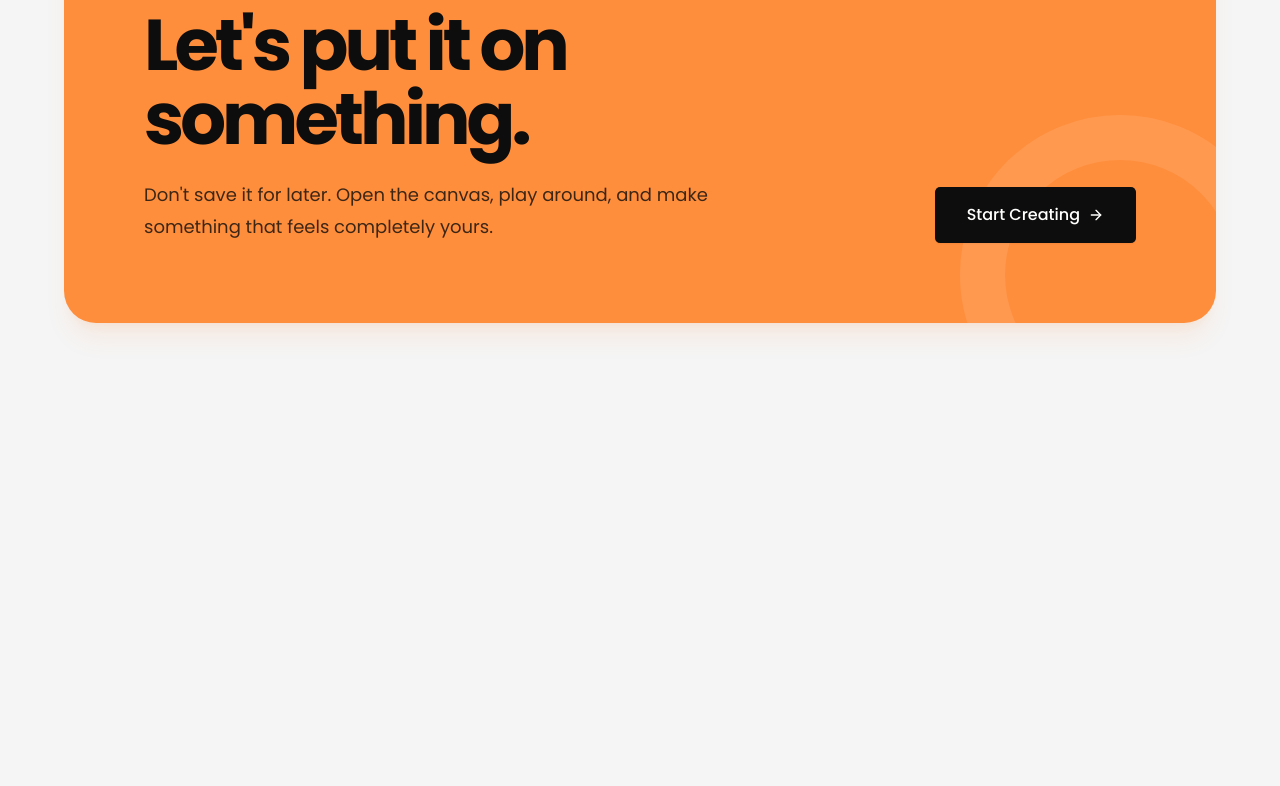
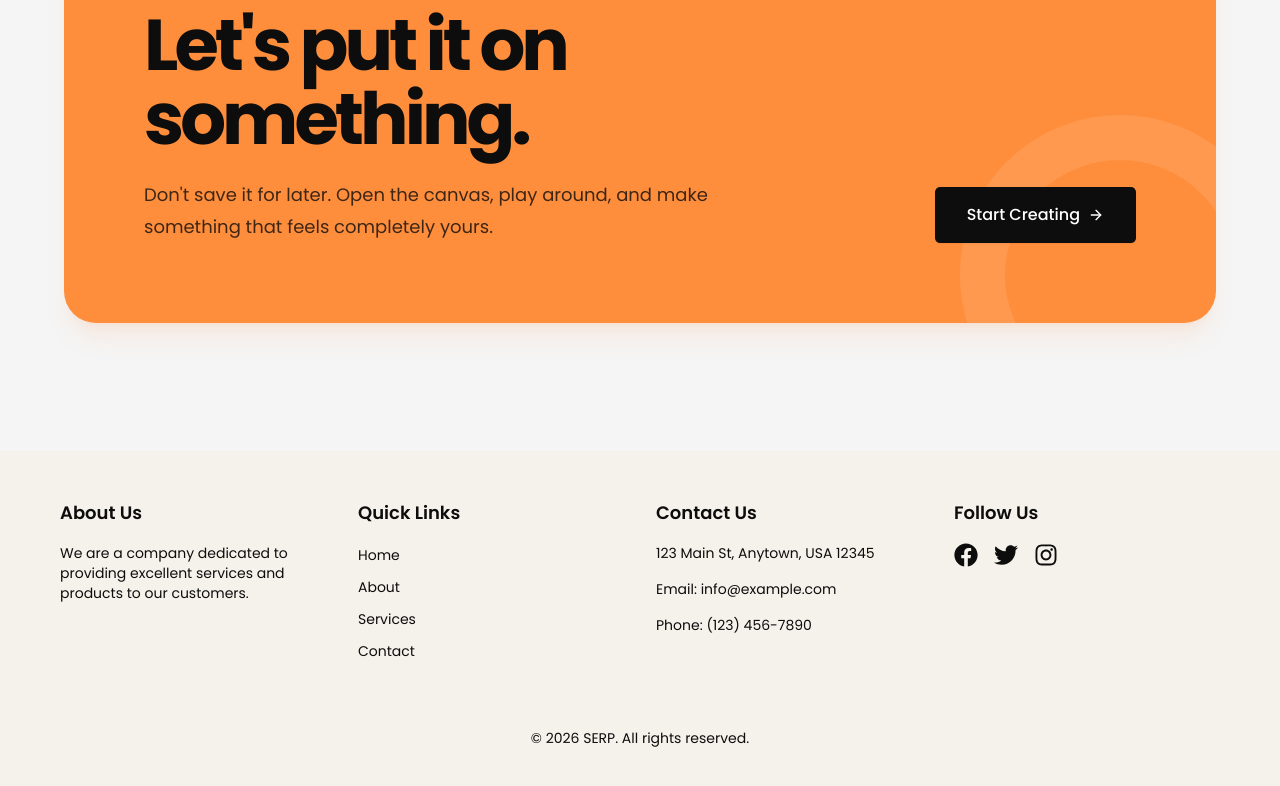
Before and after one commit to devkotarojan/aafnoinkv_main_project, a Next.js app: page / in a window 1280 px wide. Shown: the part 3358-4144 px from the top of the page. Before the commit the page ends 3809 px from the top, so only its background shows below. Built offline with nearby package versions, Linux system fonts and the light colour scheme.

Commit message:
added the footer

```diff
--- a/package.json
+++ b/package.json
@@ -21,6 +21,7 @@
     "radix-ui": "^1.8.1",
     "react": "19.3.0",
     "react-dom": "19.3.0",
+    "react-icons": "^5.7.0",
     "shadcn": "^4.23.0",
     "tw-animate-css": "^1.4.0"
   },
--- a/src/app/(app)/layout.tsx
+++ b/src/app/(app)/layout.tsx
@@ -1,4 +1,5 @@
 import Navbar from "@/components/layout/navbar/navbar";
+import Footer from "@/components/layout/footer/footer";
 import "../globals.css";
 
 
@@ -7,6 +8,7 @@ export default function RootLayout({ children }: LayoutProps<"/">) {
     <>
       <Navbar />
       {children}
+      <Footer />
     </>
   );
 }
--- a/src/app/globals.css
+++ b/src/app/globals.css
@@ -10,6 +10,7 @@
   --font-sans: var(--font-poppins-sans);
   --font-mono: var(--font-firacode-mono);
   --font-heading: var(--font-sans);
+  --color-footer-background: var(--footer-background);
   --color-sidebar-ring: var(--sidebar-ring);
   --color-sidebar-border: var(--sidebar-border);
   --color-sidebar-accent-foreground: var(--sidebar-accent-foreground);
@@ -81,6 +82,7 @@
   --sidebar-accent-foreground: #0d0d0d;
   --sidebar-border: #e4e4e7;
   --sidebar-ring: #ff8e3c;
+  --footer-background: #f5f2eb;
   --font-sans: inter, ui-sans-serif, sans-serif, system-ui;
   --font-serif: ui-serif, georgia, cambria, "times new roman", times, serif;
   --font-mono: ui-monospace, sfmono-regular, menlo, monaco, consolas, "liberation mono", "courier new", monospace;
--- /dev/null
+++ b/src/components/layout/footer/footer.tsx
@@ -0,0 +1,96 @@
+import Link from "next/link";
+import { IconType } from "react-icons/lib";
+import {
+  FaFacebook,
+  FaTwitter,
+  FaInstagram,
+} from "react-icons/fa";
+
+interface SocialLink {
+  href: string;
+  icon: IconType;
+  name: string;
+}
+
+// Quick links
+const quickLinks = [
+  { href: "/", label: "Home" },
+  { href: "/about", label: "About" },
+  { href: "/services", label: "Services" },
+  { href: "/contact", label: "Contact" },
+];
+
+// Social links
+const socialLinks: SocialLink[] = [
+  { href: "/example-url", icon: FaFacebook, name: "Facebook" },
+  { href: "/example-url", icon: FaTwitter, name: "Twitter" },
+  { href: "/example-url", icon: FaInstagram, name: "Instagram" },
+];
+
+export default function Footer() {
+  return (
+    <footer className="bg-footer-background py-12 text-secondary px-5">
+      <div className="container mx-auto max-w-7xl">
+        <div className="grid grid-cols-1 gap-8 md:grid-cols-4 px-2 md:px-10">
+          {/* About */}
+          <div className="space-y-4">
+            <h3 className="text-lg font-semibold">About Us</h3>
+            <p className="text-sm">
+              We are a company dedicated to providing excellent services and
+              products to our customers.
+            </p>
+          </div>
+
+          {/* Quick Links */}
+          <div className="space-y-4">
+            <h3 className="text-lg font-semibold">Quick Links</h3>
+            <ul className="space-y-2">
+              {quickLinks.map((link) => (
+                <li key={link.href}>
+                  <Link
+                    href={link.href}
+                    className="text-sm hover:text-primary"
+                  >
+                    {link.label}
+                  </Link>
+                </li>
+              ))}
+            </ul>
+          </div>
+
+          {/* Contact */}
+          <div className="space-y-4">
+            <h3 className="text-lg font-semibold">Contact Us</h3>
+            <p className="text-sm">123 Main St, Anytown, USA 12345</p>
+            <p className="text-sm">Email: info@example.com</p>
+            <p className="text-sm">Phone: (123) 456-7890</p>
+          </div>
+
+          {/* Social Links */}
+          <div className="space-y-4">
+            <h3 className="text-lg font-semibold">Follow Us</h3>
+            <div className="flex space-x-4">
+              {socialLinks.map((link) => (
+                <a
+                  key={link.name}
+                  href={link.href}
+                  className="text-secondary transition-colors hover:text-primary"
+                >
+                  <link.icon size={24} />
+                  <span className="sr-only">{link.name}</span>
+                </a>
+              ))}
+            </div>
+          </div>
+        </div>
+
+        {/* Copyright */}
+        <div className="mt-8 border-t border-secondary-foreground/10 pt-8 text-center">
+          <p className="text-sm">
+            © {new Date().getFullYear()} SERP. All rights reserved.
+          </p>
+        </div>
+      </div>
+    </footer>
+  );
+}
```
Also changed, not shown: 1 other file (tests, documents, lock files or other folders).
